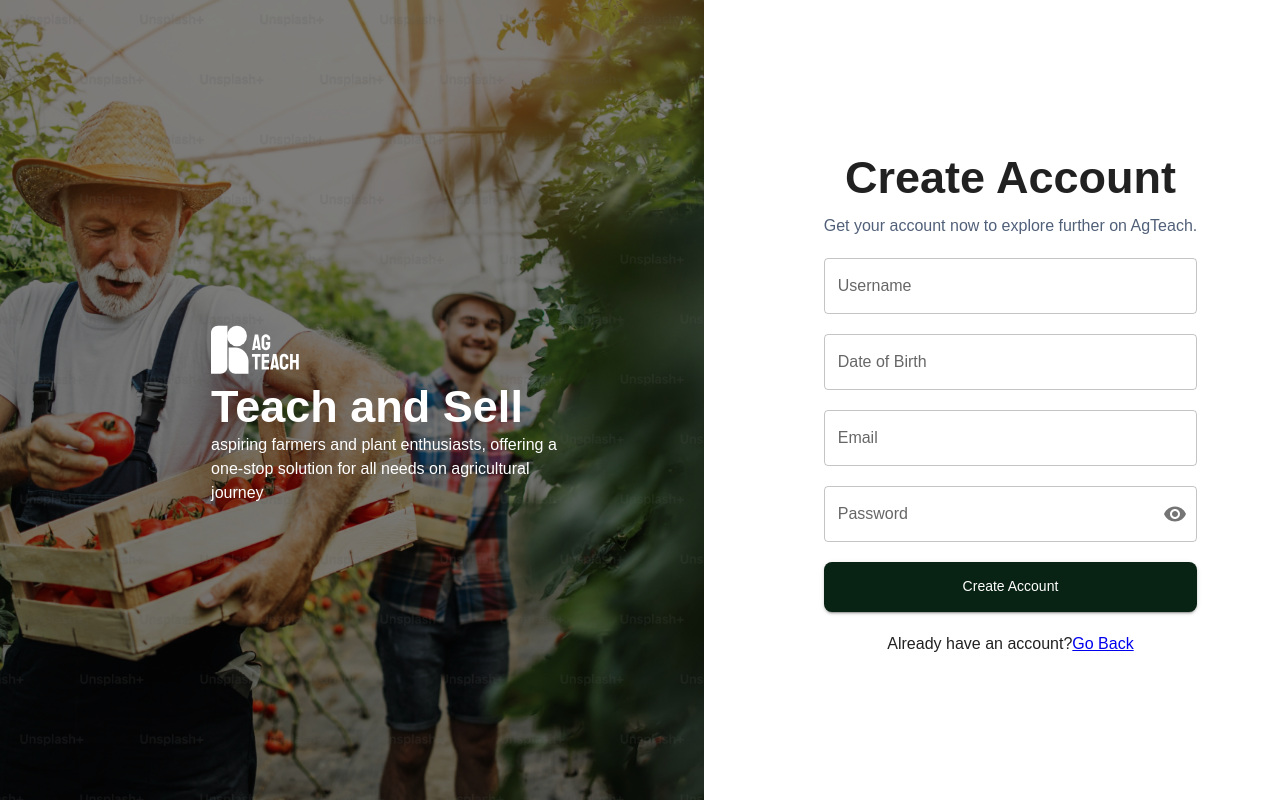
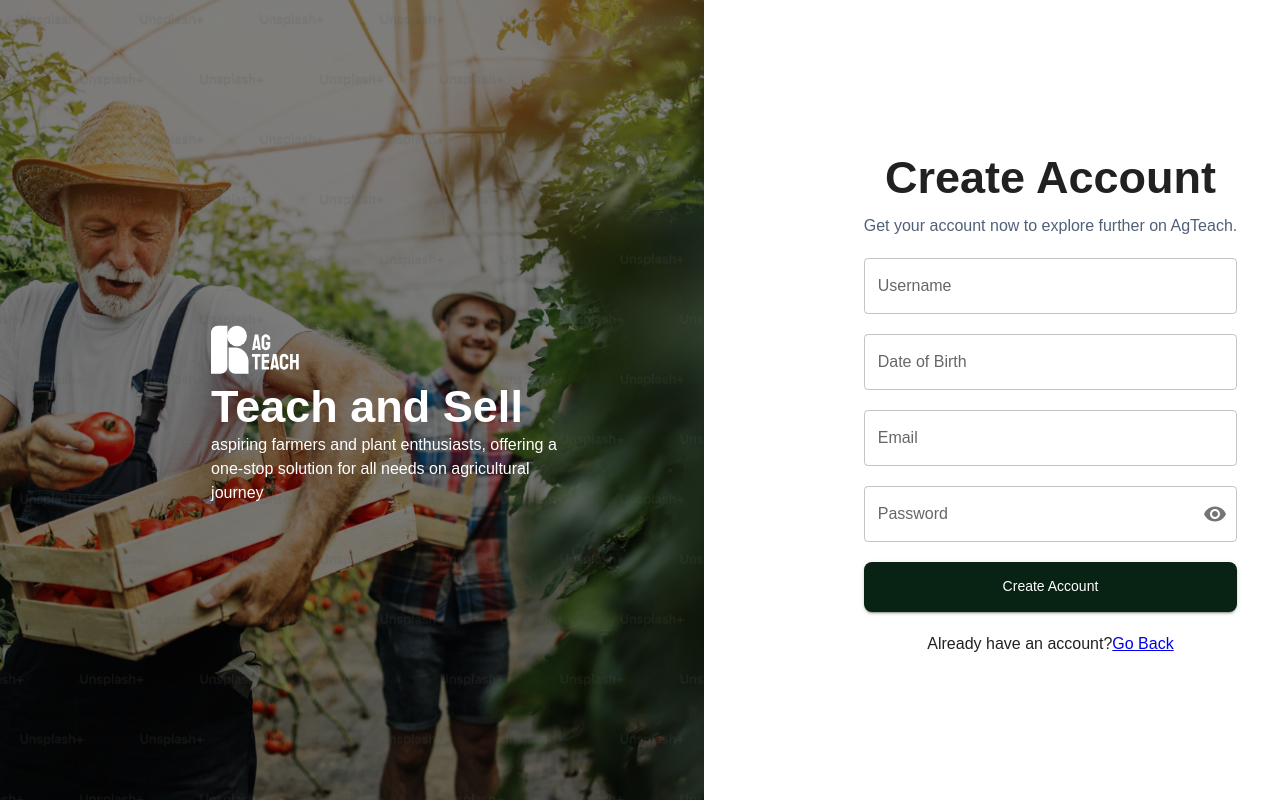
Before and after one commit to Kh1T/agteach-instructor, a React (Create React App) app: page /signup in a window 1280 px wide. Built offline with nearby package versions, Linux system fonts and the light colour scheme.

Commit message:
feat-signup: complete basic layout

```diff
--- a/src/pages/AdditionalInformation.jsx
+++ b/src/pages/AdditionalInformation.jsx
@@ -14,7 +14,7 @@ import CustomButton from "../components/CustomButton";
 
 function AdditionalInformation() {
   return (
-    <Grid container justifyContent="center" direction="column" mt={12} gap={30}>
+    <Grid container justifyContent="center" direction="column" mt={12} gap={15}>
       <Box component="img" src={logo} />
       <Grid container justifyContent="center" alignItems="center" gap={12}>
         <Stack textAlign="center">
--- a/src/pages/Signup.jsx
+++ b/src/pages/Signup.jsx
@@ -29,7 +29,7 @@ function Signup() {
   };
 
   return (
-    <Grid2 container spacing={15} alignItems={"center"}>
+    <Grid2 container spacing={{ xs: 5, md: 15, lg: 20 }} alignItems={"center"}>
       <SideBarImg />
       <Stack gap="20px">
         <Box
@@ -62,7 +62,9 @@ function Signup() {
             register={register}
             errors={errors}
           />
-          <CustomButton>Create Account</CustomButton>
+          <Link to="additional">
+            <CustomButton>Create Account</CustomButton>
+          </Link>
         </form>
         <Typography textAlign="center">
           Already have an account?
```
